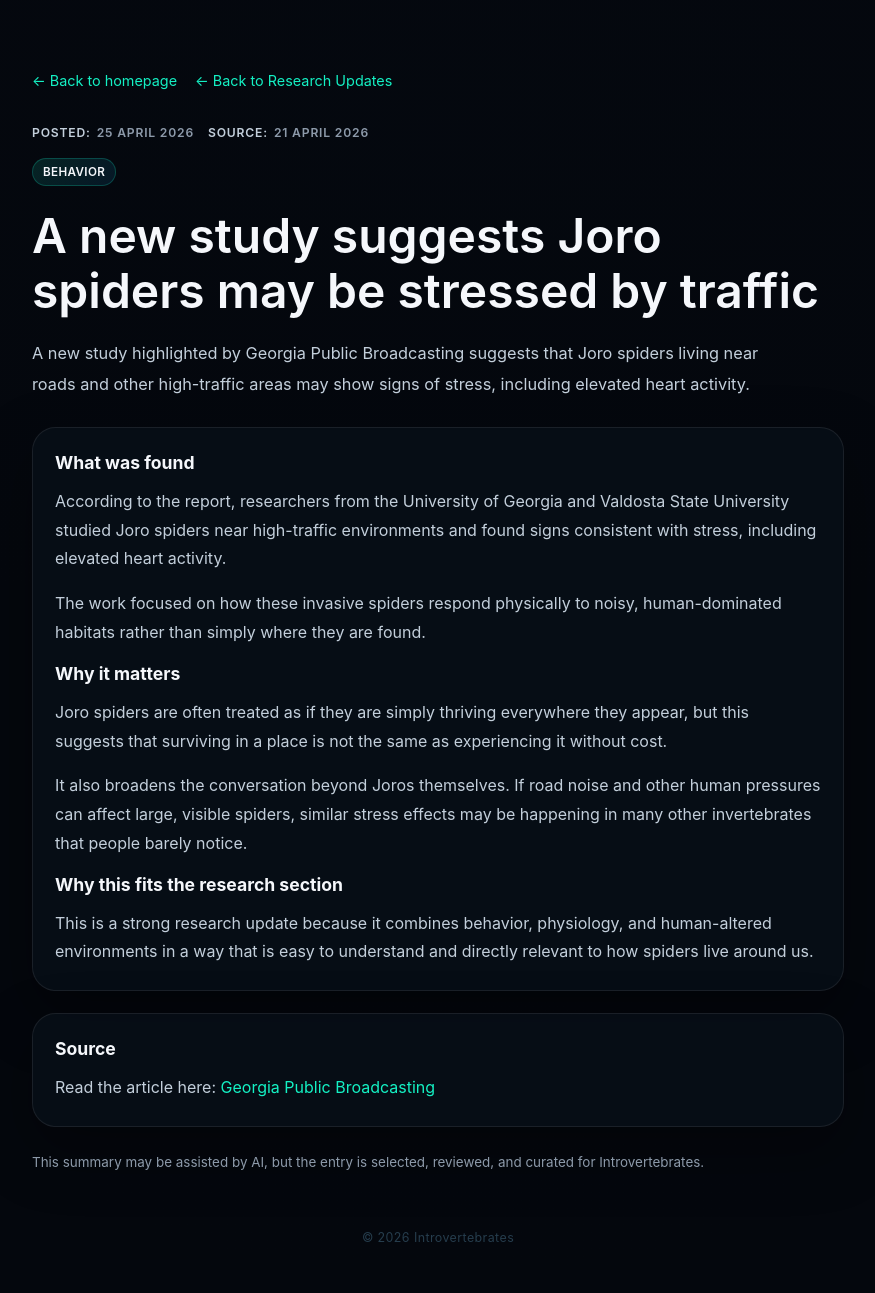
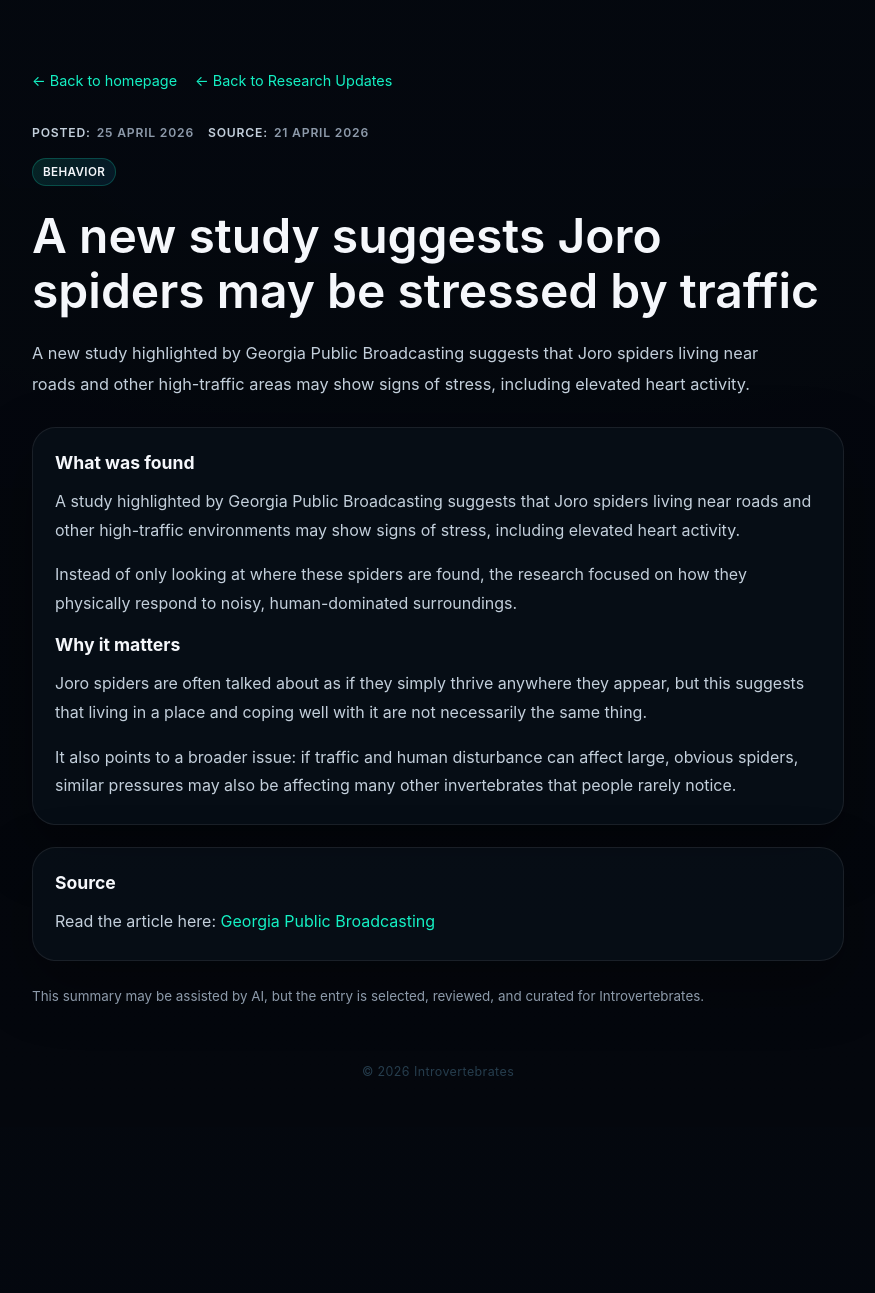
Before and after one commit to Introvertebrates/introvertebrates-site, a Jekyll site: the page built from _research/a-new-study-suggests-joro-spiders-may-be-stressed-by-traffic.md, in a window 1280 px wide. Shown: the whole page, without its empty margins (202-1077 px from the left). Built offline with Jekyll 4.4.1, drawn with Linux system fonts in a browser that asks for light colours; after the commit the page ends 1127 px from its top, so only the background shows below that.

Commit message:
Update Research Updates “a-new-study-suggests-joro-spiders-may-be-stressed-by-traffic”

```diff
--- a/_research/a-new-study-suggests-joro-spiders-may-be-stressed-by-traffic.md
+++ b/_research/a-new-study-suggests-joro-spiders-may-be-stressed-by-traffic.md
@@ -18,13 +18,13 @@ source_name: Georgia Public Broadcasting
 
 <p>
 
-  According to the report, researchers from the University of Georgia and Valdosta State University studied Joro spiders near high-traffic environments and found signs consistent with stress, including elevated heart activity.
+  A study highlighted by Georgia Public Broadcasting suggests that Joro spiders living near roads and other high-traffic environments may show signs of stress, including elevated heart activity.
 
 </p>
 
 <p>
 
-  The work focused on how these invasive spiders respond physically to noisy, human-dominated habitats rather than simply where they are found.
+  Instead of only looking at where these spiders are found, the research focused on how they physically respond to noisy, human-dominated surroundings.
 
 </p>
 
@@ -34,22 +34,12 @@ source_name: Georgia Public Broadcasting
 
 <p>
 
-  Joro spiders are often treated as if they are simply thriving everywhere they appear, but this suggests that surviving in a place is not the same as experiencing it without cost.
+  Joro spiders are often talked about as if they simply thrive anywhere they appear, but this suggests that living in a place and coping well with it are not necessarily the same thing.
 
 </p>
 
 <p>
 
-  It also broadens the conversation beyond Joros themselves. If road noise and other human pressures can affect large, visible spiders, similar stress effects may be happening in many other invertebrates that people barely notice.
+  It also points to a broader issue: if traffic and human disturbance can affect large, obvious spiders, similar pressures may also be affecting many other invertebrates that people rarely notice.
 
 </p>
-
-
-
-<h2>Why this fits the research section</h2>
-
-<p>
-
-  This is a strong research update because it combines behavior, physiology, and human-altered environments in a way that is easy to understand and directly relevant to how spiders live around us.
-
-</p>
```
